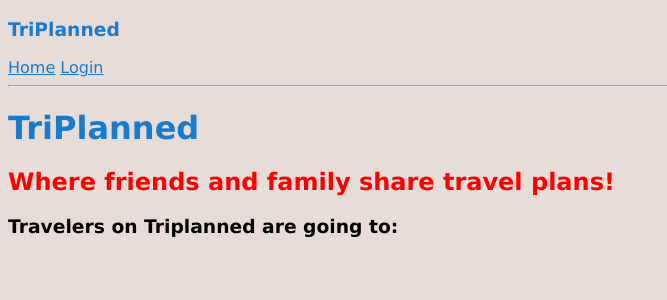
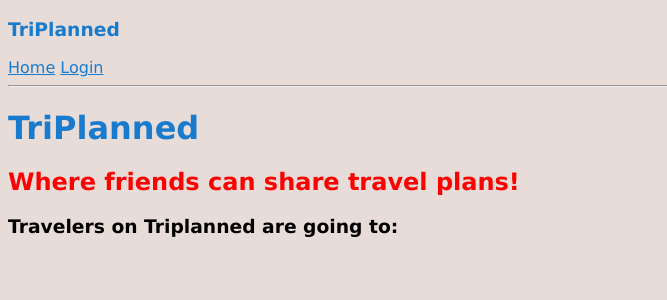
Before and after one commit to ShivaKakarla512/TripPlannerWebApp, a Flask app: page / in a window 1280 px wide. Shown: the top 300 px of the page, without its empty margins (0-667 px from the left). Run offline with Flask 2, Linux system fonts and the light colour scheme; data that the repository does not hold is empty.

Commit message:
finally works!

```diff
--- a/app.py
+++ b/app.py
@@ -6,7 +6,7 @@ from os import environ
 app = Flask(__name__)
 app.config["SECRET_KEY"] = "my_secret"
 
-uri = environ.get("DATABASE_URL")  # or other relevant config var
+uri = environ.get("DATABASE_URL") or 'sqlite:///my_database.db'  # or other relevant config var
 if uri.startswith("postgres://"):
     uri = uri.replace("postgres://", "postgresql://", 1)
 
--- a/templates/landing_page.html
+++ b/templates/landing_page.html
@@ -3,7 +3,7 @@
 {% block content %}
 
 	<h1 class="blue">TriPlanned</h1>
-	<h2 style="color:red">Where friends and family share travel plans!</h2>
+	<h2 style="color:red">Where friends can share travel plans!</h2>
 	<h3 >Travelers on Triplanned are going to:</h3>
 	{% for post in posts %}
 		<ul>&#128205;{{ post.city }} - {{ post.description }} - {{ post.author.username }}</ul>
```
Also changed, not shown: my_database.db.
